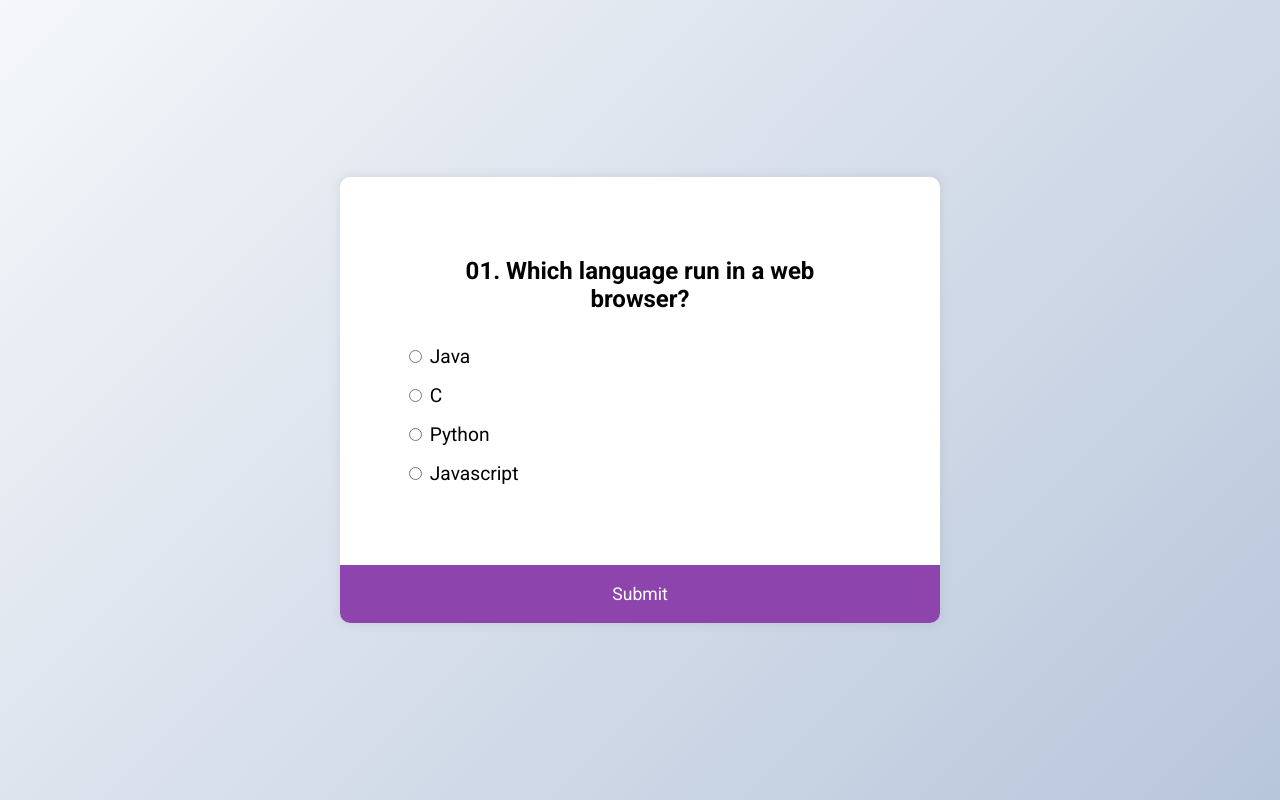
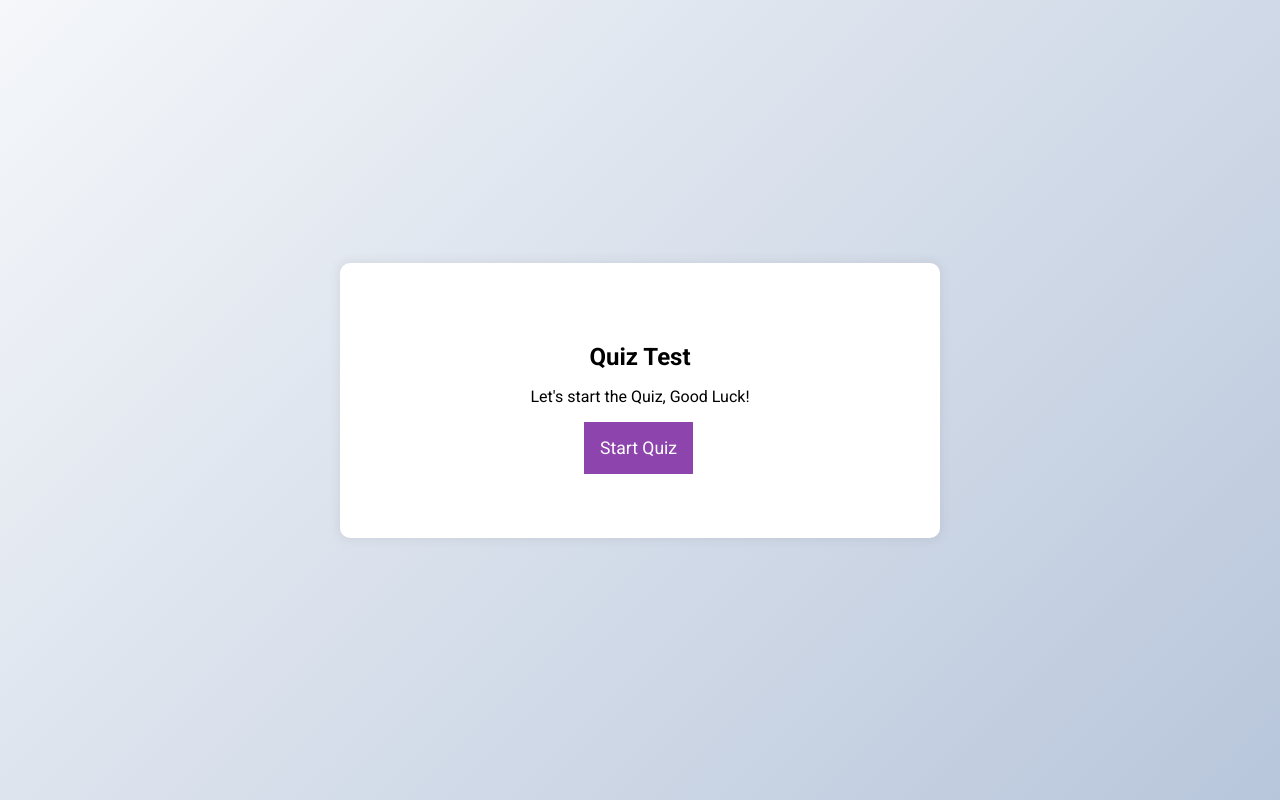
Before and after one commit to sabuzkhandev/quiz-app, a plain HTML site: page index.html in a window 1280 px wide. Drawn offline with Linux system fonts and the light colour scheme.

Commit message:
change page

```diff
--- a/css/style.css
+++ b/css/style.css
@@ -30,6 +30,11 @@ body{
 
 h2{
     padding: 1rem;
+    text-align: center;
+    margin: 0px;
+}
+
+p{
     text-align: center;
     margin: 0px;
 }
@@ -68,3 +73,19 @@ button:focus{
     outline: none;
     background-color: #5e3370;
 }
+
+.startBtn{
+    background-color: #8e44ad;
+    color: #fff;
+    border: none;
+    display: inline-block;
+    cursor: pointer;
+    font-size: 1.1rem;
+    font-family: inherit;
+    padding: 1rem;
+    text-decoration: none;
+    align-items: center;
+    text-align: center;
+    margin-left: 180px;
+    margin-top: 1rem;
+}
--- a/index.html
+++ b/index.html
@@ -13,27 +13,11 @@
 
     <div class="quiz-container" id="quiz">
         <div class="quiz-header">
-            <h2 id="question">Quiz Test</h2>
-            <ul>
-                <li>
-                    <input type="radio" name="answer" id="a" class="answer" >
-                    <label for="a" id="a_text">question one</label>
-                </li>
-                <li>
-                    <input type="radio" name="answer" id="b" class="answer" >
-                    <label for="b" id="b_text">question two</label>
-                </li>
-                <li>
-                    <input type="radio" name="answer" id="c" class="answer" >
-                    <label for="c" id="c_text">question three</label>
-                </li>
-                <li>
-                    <input type="radio" name="answer" id="d" class="answer" >
-                    <label for="d" id="d_text">question four</label>
-                </li>
-            </ul>
+            <h2>Quiz Test</h2>
+            <p>Let's start the Quiz, Good Luck!</p>
+            <a class="startBtn" href="quiz.html">Start Quiz</a>
         </div>
-        <button id="submit">Submit</button>
+
     </div>
 
     <!-- custom javascript link -->
--- a/js/custom.js
+++ b/js/custom.js
@@ -85,8 +85,8 @@ submitBtn.addEventListener('click',()=>{
             loadQuiz()
         }else{
             quiz.innerHTML = `
-                <h2>Your answered correctly at ${score}/${quizdata.length} questions</h2>
-                <button onclick="location.reload()">Reload</button>
+                <h2>Your answered correctly at <br><strong style="color:green">${score}/${quizdata.length}</strong><br> Questions</h2>
+                <button onclick="window.location = ('/index.html')">Reload</button>
             `
         }
     }
```
Also changed, not shown: quiz.html (added, +42 -0 lines).
